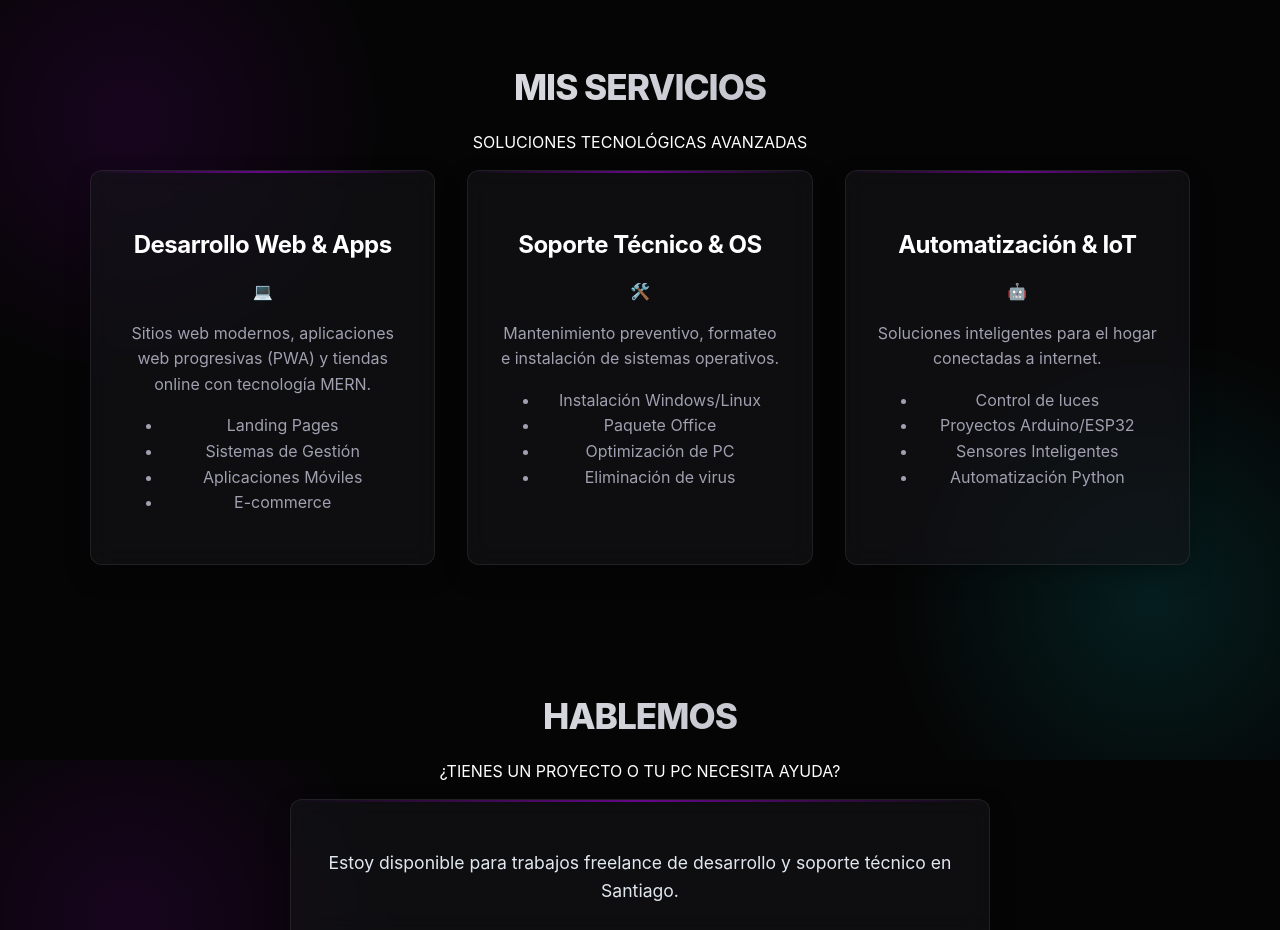
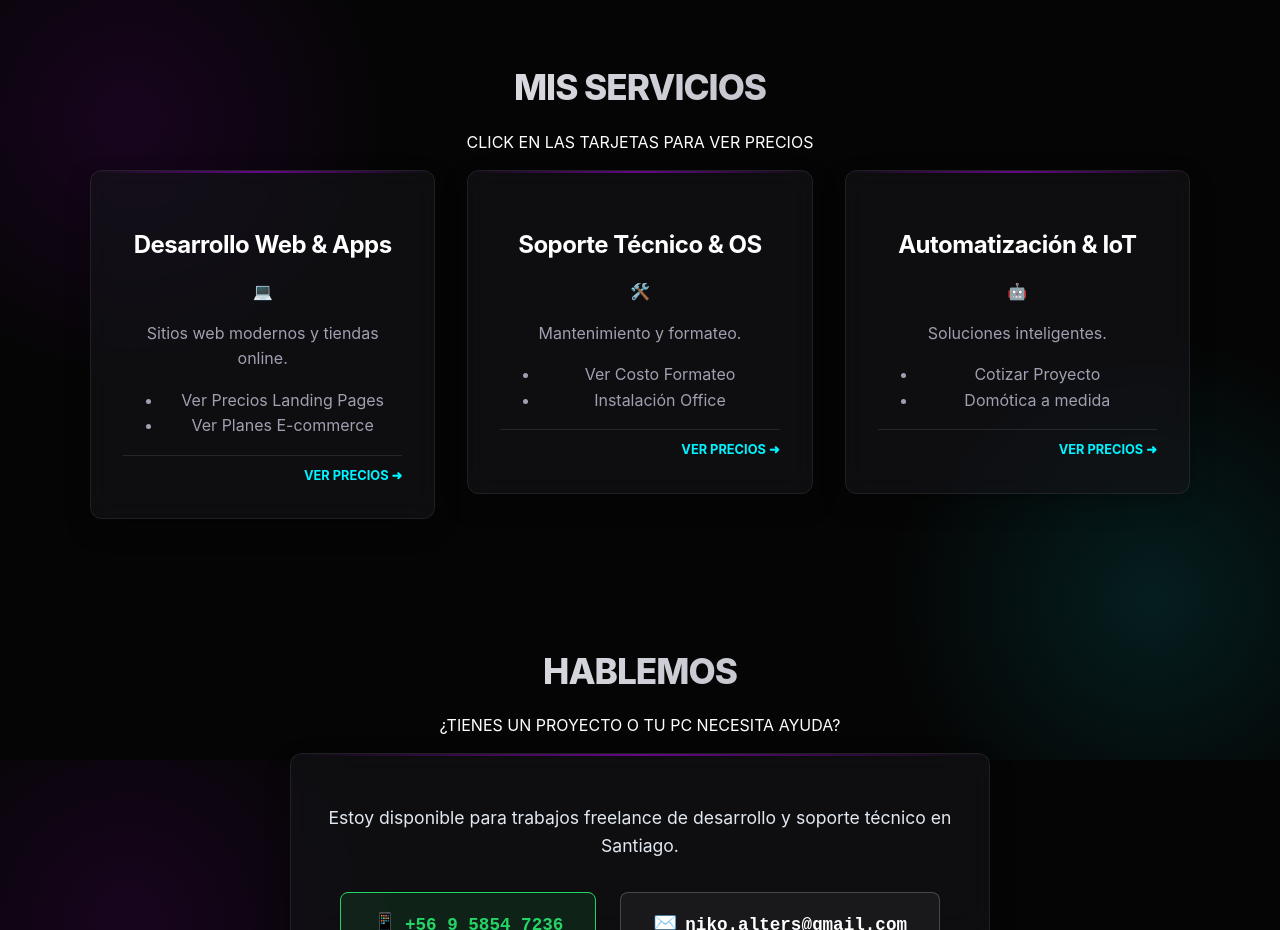
Before and after one commit to nikoalters/nicodev, a React (Vite) app: page / in a window 1280 px wide. Shown: the part 840-1770 px from the top of the page. Built offline with nearby package versions, Linux system fonts and the light colour scheme.

Commit message:
Agregadas paginas de precios1

```diff
--- a/src/components/Services.tsx
+++ b/src/components/Services.tsx
@@ -1,39 +1,44 @@
 import './Services.css';
 import TechCard from './TechCard';
-import { Link } from 'react-router-dom';
+import { Link } from 'react-router-dom'; // <--- Ahora sí lo usaremos abajo
 
 const Services = () => {
   const servicesData = [
     {
       title: "Desarrollo Web & Apps",
       icon: "💻",
-      description: "Sitios web modernos, aplicaciones web progresivas (PWA) y tiendas online con tecnología MERN.",
-      details: ["Landing Pages", "Sistemas de Gestión", "Aplicaciones Móviles", "E-commerce"],
+      description: "Sitios web modernos y tiendas online.",
+      link: "/web", // <--- Esta es la ruta a la página de precios Web
+      details: ["Ver Precios Landing Pages", "Ver Planes E-commerce"],
     },
     {
       title: "Soporte Técnico & OS",
       icon: "🛠️",
-      description: "Mantenimiento preventivo, formateo e instalación de sistemas operativos.",
-      details: ["Instalación Windows/Linux", "Paquete Office", "Optimización de PC", "Eliminación de virus"],
+      description: "Mantenimiento y formateo.",
+      link: "/soporte", // <--- Ruta a la página de Soporte
+      details: ["Ver Costo Formateo", "Instalación Office"],
     },
     {
       title: "Automatización & IoT",
       icon: "🤖",
-      description: "Soluciones inteligentes para el hogar conectadas a internet.",
-      details: ["Control de luces", "Proyectos Arduino/ESP32", "Sensores Inteligentes", "Automatización Python"],
+      description: "Soluciones inteligentes.",
+      link: "/contacto", // Si no tiene página de precio, lo mandamos al contacto
+      details: ["Cotizar Proyecto", "Domótica a medida"],
     }
   ];
 
   return (
     <section id="servicios" className="services-section">
       <h2 className="section-title">MIS SERVICIOS</h2>
-      <p className="subtitle">SOLUCIONES TECNOLÓGICAS AVANZADAS</p>
+      <p className="subtitle">CLICK EN LAS TARJETAS PARA VER PRECIOS</p>
 
       <div className="services-grid">
         {servicesData.map((service, index) => (
-          /* Aquí usamos TechCard en lugar de un div normal */
-          <TechCard key={index} title={service.title}>
 
+          /* AQUÍ ESTÁ LA CLAVE: Usamos <Link> para envolver la tarjeta */
+          <Link to={service.link} key={index} style={{ textDecoration: 'none' }}>
+
+            <TechCard title={service.title} className="clickable-card">
               <div className="icon-wrapper">
                 {service.icon}
               </div>
@@ -46,7 +51,21 @@ const Services = () => {
                 ))}
               </ul>
 
+              {/* Texto visual que indica que es clickeable */}
+              <div style={{
+                marginTop: '1rem',
+                color: '#00f3ff',
+                fontSize: '0.8rem',
+                fontWeight: 'bold',
+                borderTop: '1px solid rgba(255,255,255,0.1)',
+                paddingTop: '10px',
+                textAlign: 'right'
+              }}>
+                VER PRECIOS ➜
+              </div>
             </TechCard>
+
+          </Link>
         ))}
       </div>
     </section>
```
Lines whose indentation alone changed are shown as unchanged.
